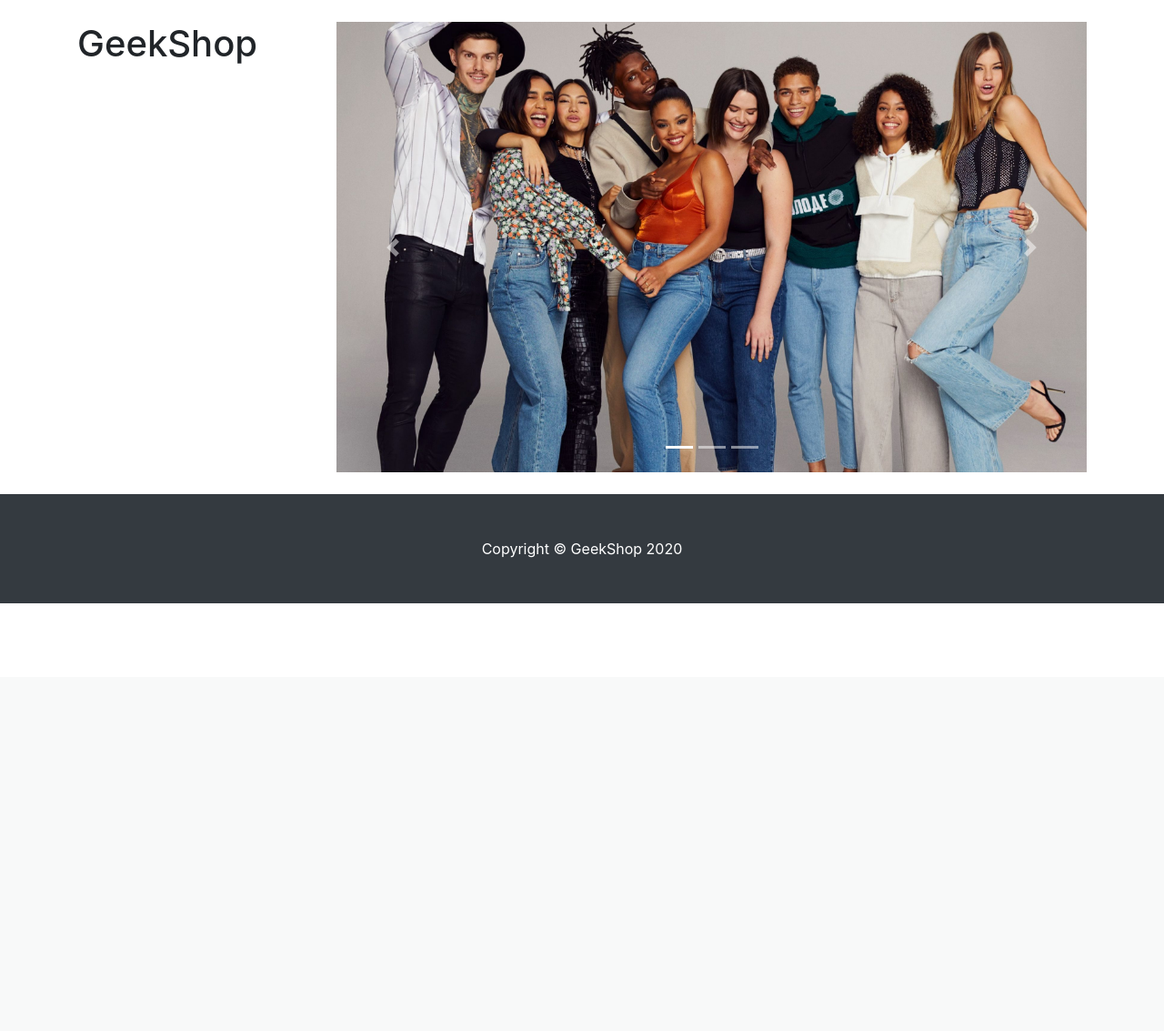
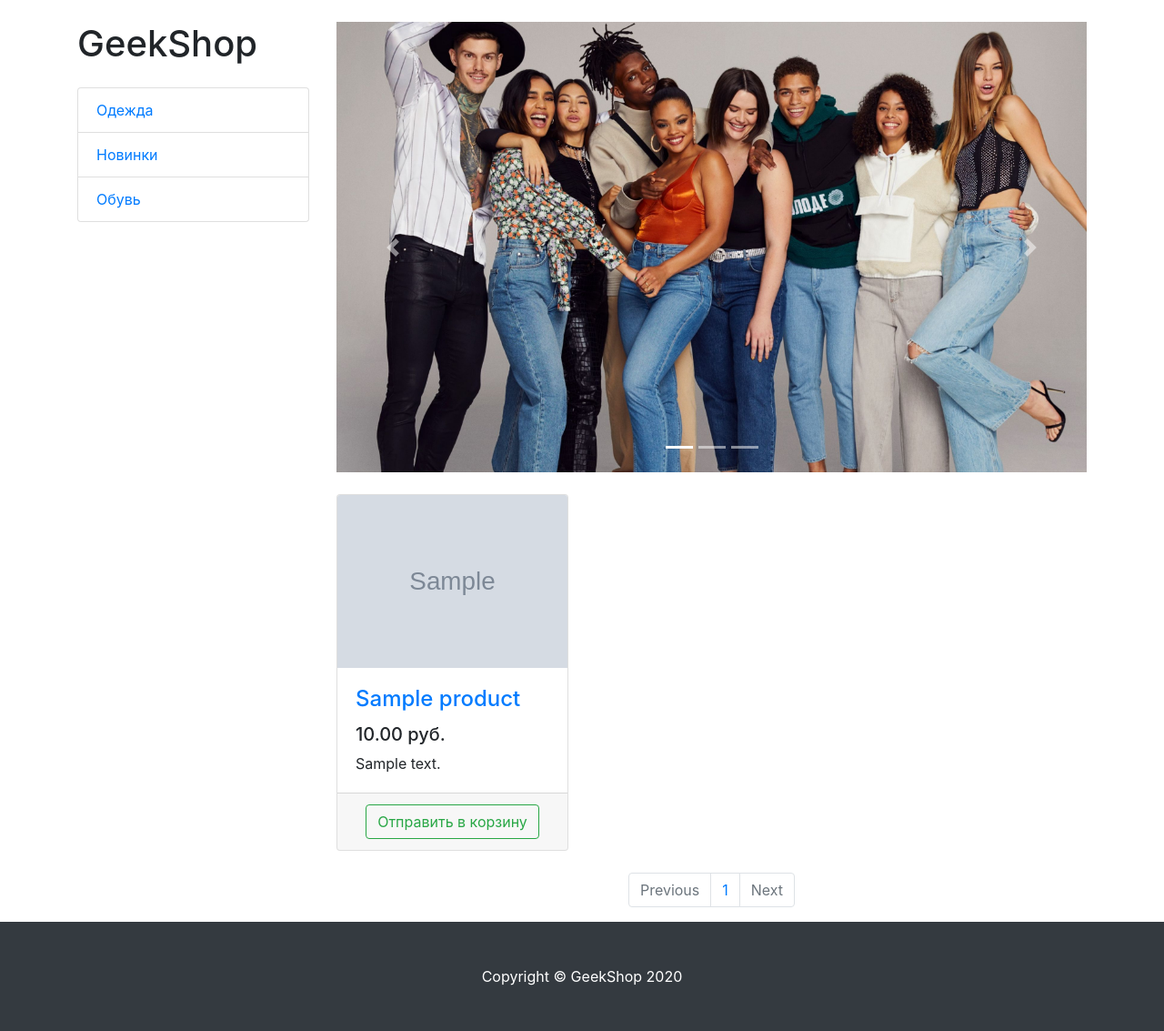
Before and after one commit to AndreyLizen/geekshop, a Django app: page /products/1/ in a window 1280 px wide. Shown: the part 56-1189 px from the top of the page at 91% size. Before the commit the page ends 719 px from the top, so only its background shows below. Run offline with Django 3.2, Linux system fonts and the light colour scheme; data comes from the database, SQL or seed files in the repository; tables that the repository leaves empty hold one stand-in row (values such as "Sample post"); grey boxes marked "Sample" are stand-in pictures; parts of the project's set-up code (start-up, migrations or seed data) failed here and were passed over; some libraries are stand-ins or nearby versions.

Commit message:
Paginator has been added

```diff
--- a/mainapp/templates/mainapp/products.html
+++ b/mainapp/templates/mainapp/products.html
@@ -15,7 +15,7 @@
             <h1 class="my-4">GeekShop</h1>
             <div class="list-group">
                 {% for a in categories %}
-                    <a href="#" class="list-group-item">{{ a.name }}</a>
+                    <a href="{% url 'mainapp:product' a.id %}" class="list-group-item">{{ a.name }}</a>
                 {% endfor %}
             </div>
 
@@ -78,7 +78,26 @@
                 {% endfor %}
 
             </div>
-            <!-- /.row -->
+
+            <nav aria-label="Page navigation example">
+                <ul class="pagination justify-content-center">
+                    <li class="page-item {% if not products.has_previous %} disabled {% endif %}">
+                        <a class="page-link"
+                           href="{% if products.has_previous %} {% url 'products:page' products.previous_page_number %} {% endif %}"
+                           tabindex="-1" aria-disabled="true">Previous</a>
+                    </li>
+                    {% for page in products.paginator.page_range %}
+                        <li class="page-item">
+                            <a class="page-link"
+                               href="{% url 'products:page' page %}">{{ page }}</a>
+                        </li>
+                    {% endfor %}
+                    <li class="page-item {% if not products.has_next %} disabled {% endif %}">
+                        <a class="page-link"
+                           href="{% if products.has_next %} {% url 'products:page' products.next_page_number %} {% endif %}">Next</a>
+                    </li>
+                </ul>
+            </nav>
 
         </div>
         <!-- /.col-lg-9 -->
--- a/mainapp/urls.py
+++ b/mainapp/urls.py
@@ -6,6 +6,7 @@ app_name = 'mainapp'
 
 urlpatterns = [
     path('', products, name='index'),
-    path('<int:id>/', products, name='product'),
+    path('<int:category_id>/', products, name='product'),
+    path('page/<int:page>/', products, name='page'),
     # products/1/
 ]
--- a/mainapp/views.py
+++ b/mainapp/views.py
@@ -1,6 +1,7 @@
 from django.shortcuts import render
 from mainapp.models import Product, ProductCategory
-# Create your views here.
+from django.core.paginator import Paginator, EmptyPage, PageNotAnInteger
+
 
 
 def main(request):
@@ -16,14 +17,38 @@ def main(request):
 
     return render(request, 'mainapp/index.html')
 
-def products(request, id=None):
-    if id:
-        context ={
-            'product': Product.objects.get(id=id)
-        }
+# def products(request, id=None):
+#     if id:
+#         context ={
+#             'product': Product.objects.get(id=id)
+#         }
+#     else:
+#         context = {
+#             'products': Product.objects.all(),
+#             'categories': ProductCategory.objects.all(),
+#          }
+#     return render(request, 'mainapp/products.html', context)
+
+# def products(request, category_id=None):
+#     context = {
+#         'categories': ProductCategory.objects.all(),
+#         'products': Product.objects.filter(category_id=category_id) if category_id else Product.objects.all(),
+#     }
+#     return render(request, 'mainapp/products.html', context)
+
+def products(request, category_id=None, page=1):
+    if category_id:
+        products = Product.objects.filter(category_id=category_id).order_by('price')
     else:
-        context = {
-            'products': Product.objects.all(),
-            'categories': ProductCategory.objects.all(),
-         }
+        products = Product.objects.all().order_by('price')
+    per_page = 2
+    paginator = Paginator(products.order_by('name'), per_page)
+    # products_paginator = paginator.page(page)
+    try:
+        products_paginator = paginator.page(page)
+    except PageNotAnInteger:
+        products_paginator = paginator.page(1)
+    except EmptyPage:
+        products_paginator = paginator.page(paginator.num_pages)
+    context = {'categories': ProductCategory.objects.all(), 'products': products_paginator}
     return render(request, 'mainapp/products.html', context)
```
